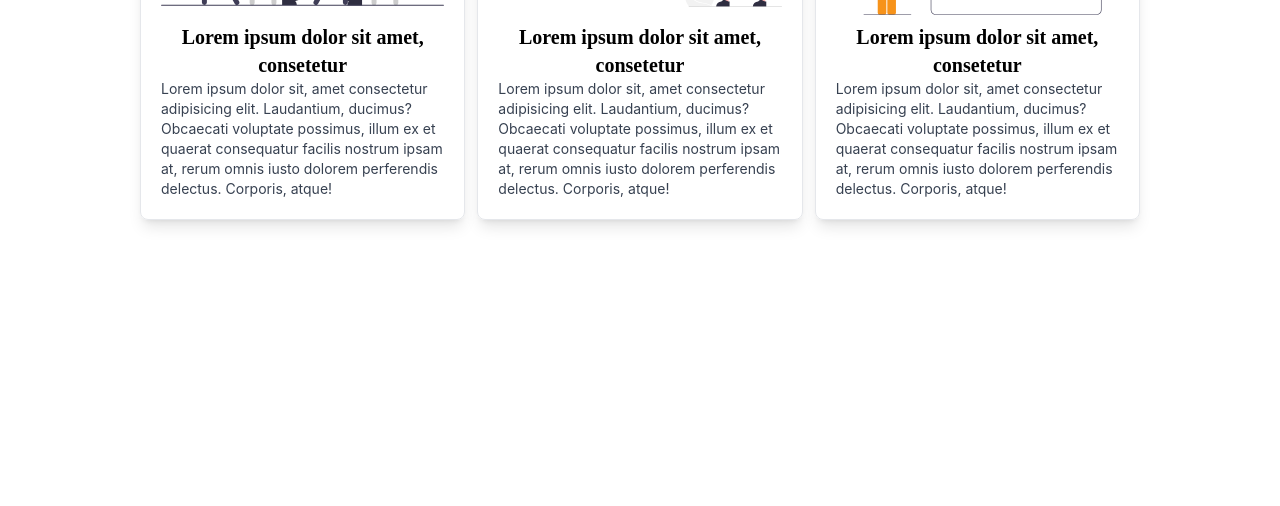
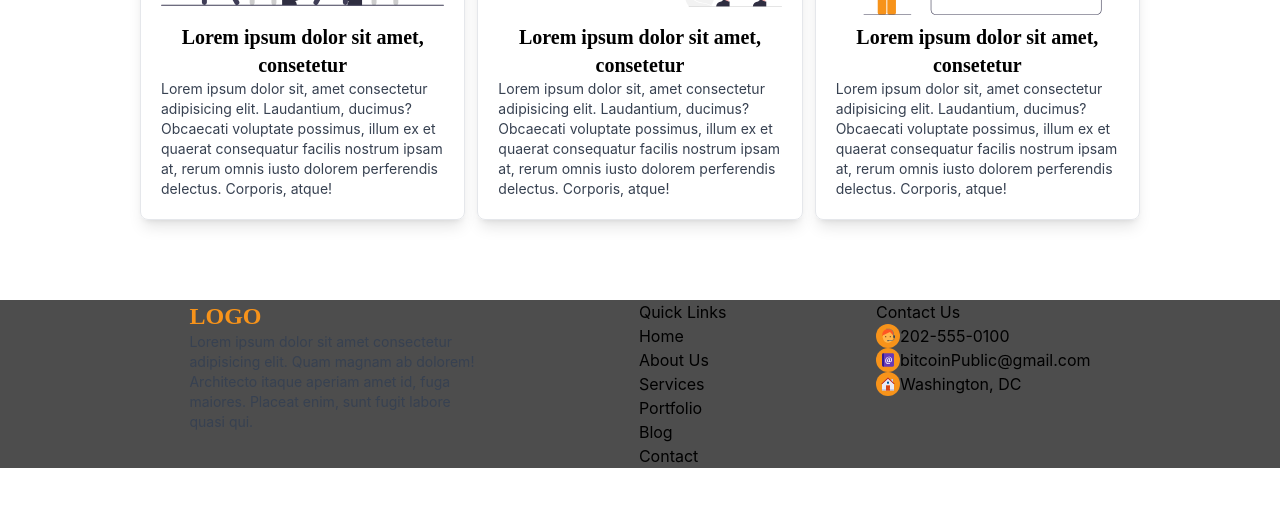
Before and after one commit to jtayped/bitcoin, a React (Create React App) app: page / in a window 1280 px wide. Shown: the part 2856-3362 px from the top of the page. Built offline with nearby package versions, Linux system fonts and the light colour scheme.

Commit message:
footer created

```diff
--- /dev/null
+++ b/src/constants/Contact.js
@@ -0,0 +1,19 @@
+import { FcAddressBook, FcAssistant, FcHome } from "react-icons/fc";
+
+export const contactOptions = [
+  {
+    name: "Number",
+    value: "202-555-0100",
+    icon: <FcAssistant />,
+  },
+  {
+    name: "Email",
+    value: "bitcoinPublic@gmail.com",
+    icon: <FcAddressBook />,
+  },
+  {
+    name: "Location",
+    value: "Washington, DC",
+    icon: <FcHome />,
+  },
+];
--- /dev/null
+++ b/src/containers/Footer.jsx
@@ -0,0 +1,50 @@
+// React Util
+import React from "react";
+
+// Constants
+import { sections } from "../constants/Header";
+import { contactOptions } from "../constants/Contact";
+
+const Footer = () => {
+  return (
+    <footer className="mt-10 w-full bg-filler">
+      <div className="flex justify-evenly px-10">
+        <div className="max-w-[300px]">
+          <p className="font-extrabold font-accent text-accent text-2xl">
+            LOGO
+          </p>
+          <p className="text-sm text-gray-700">
+            Lorem ipsum dolor sit amet consectetur adipisicing elit. Quam magnam
+            ab dolorem! Architecto itaque aperiam amet id, fuga maiores. Placeat
+            enim, sunt fugit labore quasi qui.
+          </p>
+        </div>
+        <div>
+          <p>Quick Links</p>
+          <ul>
+            {sections.map((section, index) => (
+              <li key={index}>
+                <a href={section.link}>{section.name}</a>
+              </li>
+            ))}
+          </ul>
+        </div>
+        <div>
+          <p>Contact Us</p>
+          <ul>
+            {contactOptions.map((option) => (
+              <li key={option.name} className="flex items-center">
+                <div className="bg-accent rounded-full p-1">{option.icon}</div>
+
+                <p>{option.value}</p>
+              </li>
+            ))}
+          </ul>
+        </div>
+      </div>
+      <div className="flex justify-between items-center px-10"></div>
+    </footer>
+  );
+};
+
+export default Footer;
--- a/src/containers/index.js
+++ b/src/containers/index.js
@@ -6,3 +6,4 @@ export { default as Prices } from "./Prices";
 export { default as Exchange } from "./Exchange";
 export { default as Classes } from "./Classes";
 export { default as Options } from "./Options";
+export { default as Footer } from "./Footer";
--- a/src/pages/Home.jsx
+++ b/src/pages/Home.jsx
@@ -11,6 +11,7 @@ import {
   Exchange,
   Classes,
   Options,
+  Footer,
 } from "../containers";
 
 const Home = () => {
@@ -26,6 +27,7 @@ const Home = () => {
       <Exchange />
       <Classes />
       <Options />
+      <Footer />
     </div>
   );
 };
```
